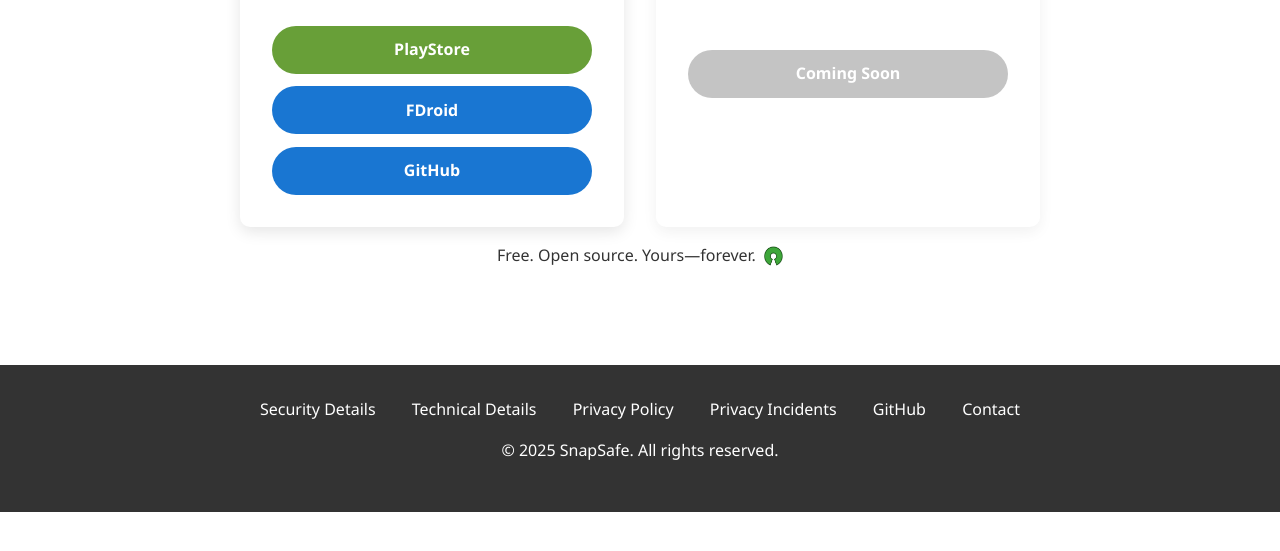
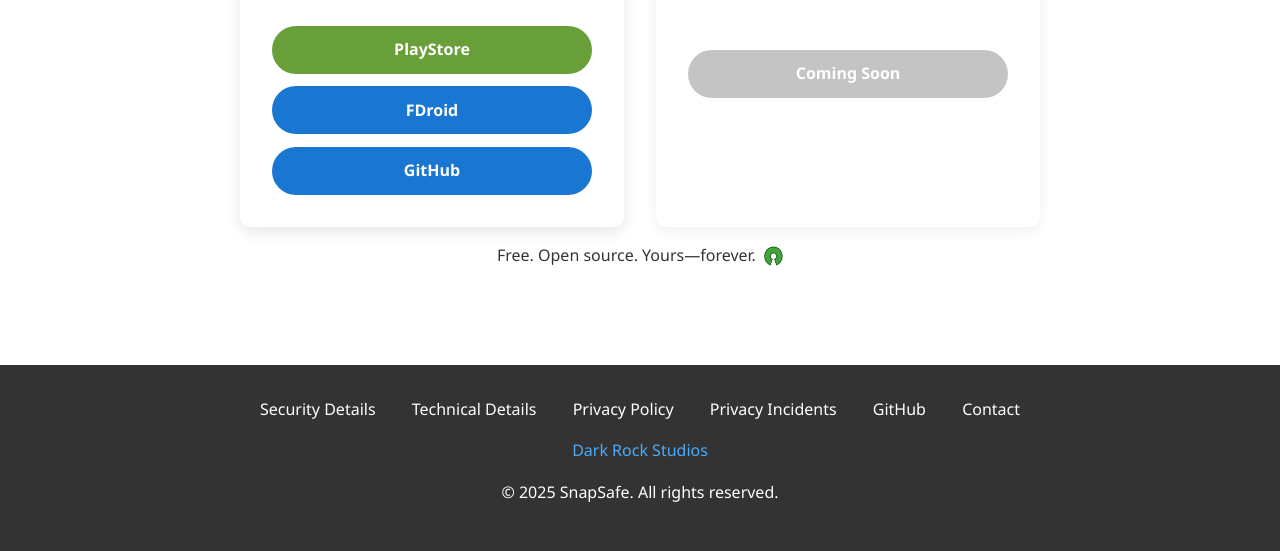
Before and after one commit to SecureCamera/SecureCameraWebsite, a website: page index.html in a window 1280 px wide. Shown: the part 2273-2824 px from the top of the page. Before the commit the page ends 2785 px from the top, so only its background shows below. Drawn offline with Linux system fonts and the light colour scheme.

Commit message:
Add link to darkrock studios

```diff
--- a/index.css
+++ b/index.css
@@ -1,3 +1,8 @@
+:root {
+    --link-color: #4dabf7;
+    --link-hover: #8d74fc;
+}
+
 html {
     scroll-behavior: smooth;
 }
@@ -8,6 +13,17 @@
     color: #333;
     line-height: 1.6;
     overflow-x: hidden; /* Prevent horizontal scrolling */
+}
+
+a {
+    color: var(--link-color);
+    text-decoration: none;
+    transition: color 0.3s ease;
+}
+
+a:hover, a:focus {
+    color: var(--link-hover);
+    text-decoration: underline;
 }
 
 /* Make all images responsive */
--- a/index.html
+++ b/index.html
@@ -115,6 +115,7 @@
                 <a href="https://github.com/SecureCamera">GitHub</a>
                 <a href="mailto:darkrockstudios@gmail.com">Contact</a>
             </div>
+            <p><a href="https://darkrock.studio">Dark Rock Studios</a></p>
             <p>&copy; 2025 SnapSafe. All rights reserved.</p>
         </div>
     </footer>
```
